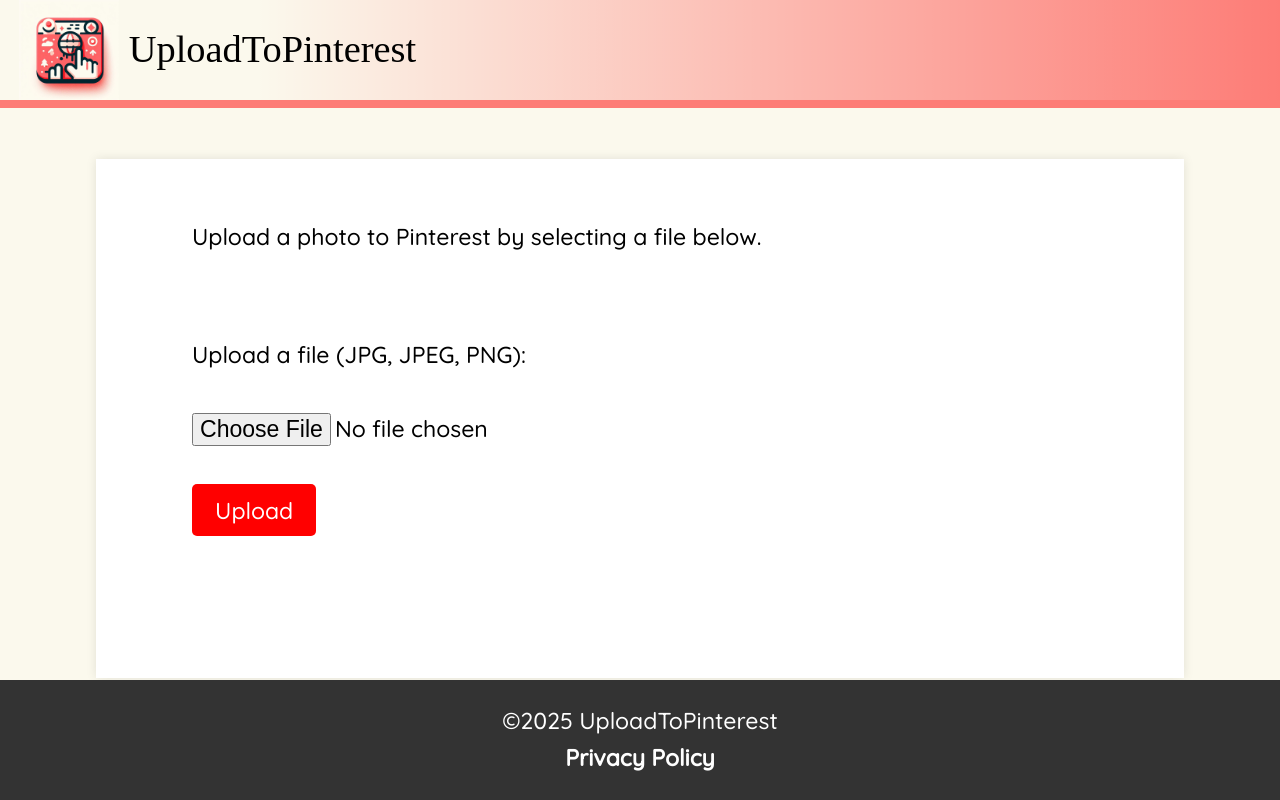
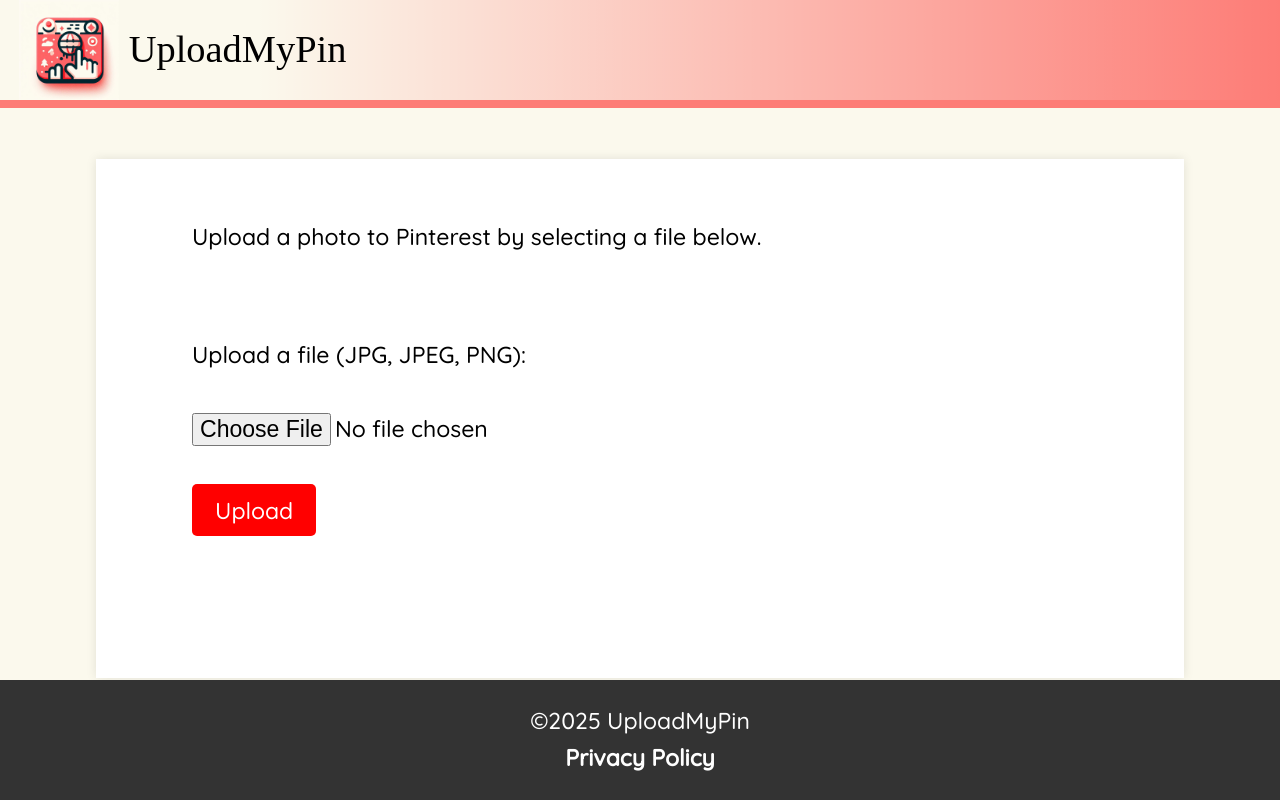
Before and after one commit to minjuu7/upload-my-pin, a website: page index.html in a window 1280 px wide. Drawn offline with Linux system fonts and the light colour scheme; a web font is replaced by a local one.

Commit message:
Add files via upload

```diff
--- a/index.html
+++ b/index.html
@@ -3,15 +3,15 @@
 <head>
     <meta charset="UTF-8">
     <meta name="viewport" content="width=device-width, initial-scale=1.0">
-    <title>UploadToPinterest</title>
+    <title>UploadMyPin</title>
     <link rel="stylesheet" href="styles.css">
     <link rel="icon" href="favicon.ico" type="image/x-icon">
 </head>
 <body>
 <header>
     <nav>
-        <img src="logo.png" alt="Upload to Pinterest" class="logo">
-        <h1 class="title">UploadToPinterest</h1>
+        <img src="logo.png" alt="UploadMyPin" class="logo">
+        <h1 class="title">UploadMyPin</h1>
     </nav>
 </header>
 <div class="separate"></div>
@@ -25,7 +25,7 @@
     <p id="status"></p>
 </div>
 <footer>
-    <p>&copy;2025 UploadToPinterest</p>
+    <p>&copy;2025 UploadMyPin</p>
     <a href="privacy_policy.html">Privacy Policy</a>
 </footer>
 <script src="index.js"></script>
--- a/package.json
+++ b/package.json
@@ -1,5 +1,5 @@
 {
-  "name": "upload_to_pinterest",
+  "name": "upload_my_pin",
   "version": "1.0.0",
   "description": "",
   "main": "index.js",
```
Also changed, not shown: privacy_policy.html (+3 -3 lines).
